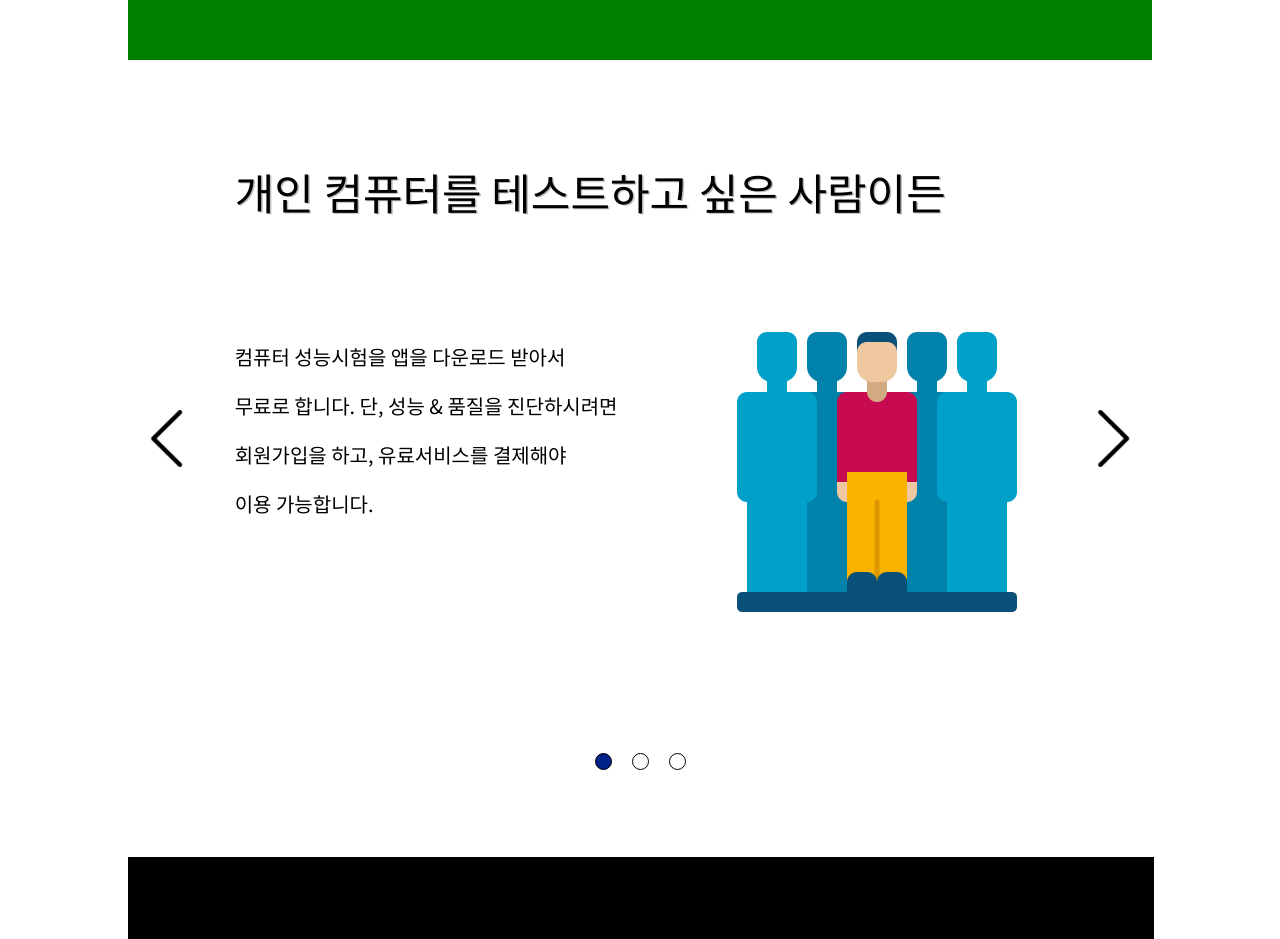
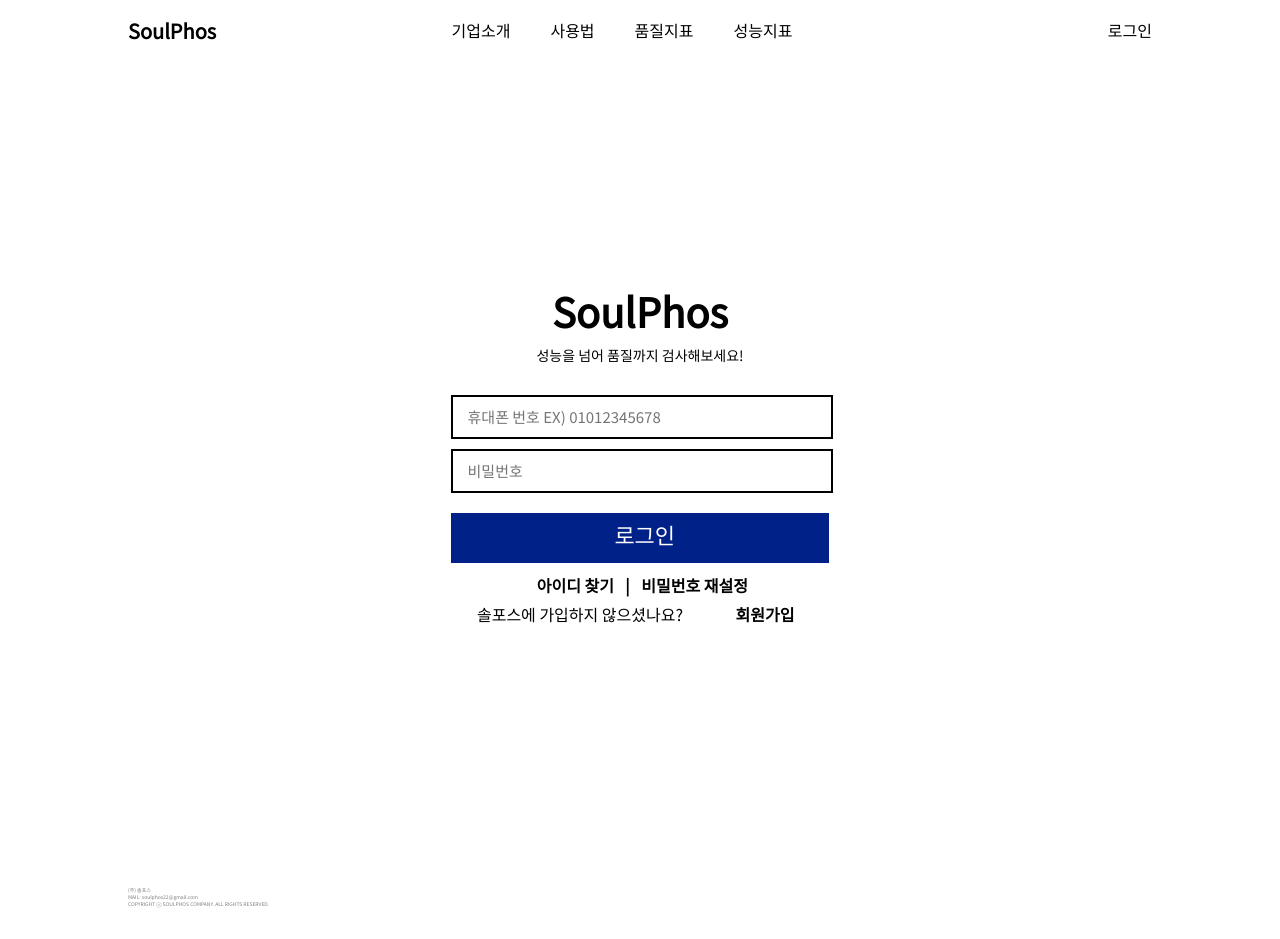
Before and after one commit to SoulPhos/SoulPhos, a React (Create React App) app in the folder front/soulphos/: page /login in a window 1280 px wide. Built offline with nearby package versions, Linux system fonts and the light colour scheme; a web font is replaced by a local one.

Commit message:
[feat] 페이지 이동 삽입

```diff
--- a/front/soulphos/src/App.js
+++ b/front/soulphos/src/App.js
@@ -1,26 +1,59 @@
 import './App.css';
 import React from 'react';
-import { BrowserRouter, Route, Switch } from 'react-router-dom';
+import { BrowserRouter as Router, Route, Routes} from 'react-router-dom';
 
-import Main from './screens/Main';
+// 리덕스랑 같은 history
+import { ConnectedRouter } from "connected-react-router";
+import { history } from "./redux/configureStore";
+
+import Main from './screens/Main'
+import Login from './screens/Login';
+
+// 기업소개
+import CompanyIntroduction from './screens/CompanyIntroduction';
+
+// 지표
+import PerformanceIndicator from './screens/PerformanceIndicator'
+import QualityIndicator from './screens/QualityIndicator'
+
+// 사용법
+import Use from './screens/Use'
+
+// 마이페이지
+import MypageVerify from './screens/MypageVerify';
+import Mypage from './screens/Mypage';
+import MypageModify from './screens/MypageModify';
+
 
 export default function App() {
   return (
+    <React.Fragment>
 
-     <Main />
+     <Router>
 
-    /* <Login /> */
+        <Routes>
 
-   /*
-   페이지 이동 코드 우선 주석!
-   <div>
-      <div>
-        <BrowserRouter>
-          <Route exact path="/" component={Header}/>
-          <Route path="/test" component={BannerComponent} />
 
-        </BrowserRouter>
-      </div>
-    </div> */
+          <Route path="/" exact={true} element={<Main/>}/>
+          <Route path="/login" element={<Login/>}/>
+
+          <Route path="/companyintroduction" element={<CompanyIntroduction/>}/>
+          <Route path="/performanceIndicator" element={<PerformanceIndicator/>}/>
+          <Route path="/qualityIndicator" element={<QualityIndicator/>}/>
+
+          <Route path="/use" element={<Use/>}/>
+
+          <Route path="/mypageverify" element={<MypageVerify/>}/>
+          <Route path="/mypage" element={<Mypage/>}/>
+          <Route path="/mypagemodify" element={<MypageModify/>}/>
+
+
+        </Routes>
+
+        </Router>
+
+    </React.Fragment>
+
+
   );
 }
--- a/front/soulphos/src/components/FooterComponent.js
+++ b/front/soulphos/src/components/FooterComponent.js
@@ -7,9 +7,7 @@
 
         <FooterContainer>
                 <FooterContent>(주) 솔포스</FooterContent>
-                <FooterContent>서울 광나루로 9가길 10 대표이사 김창선</FooterContent>
-                <FooterContent>TEL: 010-5309-7884 </FooterContent>
-                <FooterContent>MAIL: petercskim01@naver.com</FooterContent>
+                <FooterContent>MAIL: soulphos22@gmail.com</FooterContent>
                 <FooterContent>COPYRIGHT ⓒ SOULPHOS COMPANY. ALL RIGHTS RESERVED.</FooterContent>
         </FooterContainer>
 
--- a/front/soulphos/src/components/HeaderComponent.js
+++ b/front/soulphos/src/components/HeaderComponent.js
@@ -2,16 +2,20 @@
 import { useMediaQuery } from "react-responsive"
 import styled from 'styled-components';
 import { IoIosMenu } from "react-icons/io";
-import { useHistory } from 'react-router';
+import { useLocation, useNavigate  } from 'react-router';
+
+import { useSelector, useDispatch } from "react-redux";
+import { actionCreators as userActions } from "../redux/modules/user";
 
 const HeaderComponent = (props) => {
-    const [isLogin, setIsLogin] = useState(false); // 로그인 여부 관리하는 상태 값
+
+    const dispatch = useDispatch();
+    const is_login = useSelector((state) => state.user.is_login); // 로그인 여부 관리하는 상태 값
+    const navigate  = useNavigate();
     const [sideMenu, setsideMenu] = useState(null); // 사이드 메뉴 관리하는 상태 값
     const [menu, setMenu] = useState(false) // reactHooks
     const [currentClick, setCurrentClick] = React.useState(null);
     const [prevClick, setPrevClick] = React.useState(null);
-
-    //const history = useHistory();
 
     const isPc = useMediaQuery({
         query : "(min-width:1024px)"
@@ -19,25 +23,36 @@
 
     const MenuItemClick = (e) => {
         setCurrentClick(e.target.id); // 해당 엘리먼트의 id값
-        alert(e.target.id + " 눌렸습니다.")
-        //history.push(`/${e.target.id}`);
+        //alert(e.target.id + " 눌렸습니다.")
+
+        if(e.target.id === "qualityindicator" && is_login === false){
+            alert("로그인이 필요한 서비스입니다.")
+            navigate(`/login`);
+        }else{
+            navigate(`/${e.target.id}`);
+        }
     };
 
-    if(isLogin){
+    const LogOut = () => {
+        navigate("/");
+        dispatch(userActions.logOut({}));
+    }
+
+    if(is_login){
         return (
             <HeaderContainer>
                 {isPc?
                     <PcContainer>
-                        <Home>SoulPhos</Home>
+                        <Home id="" onClick={MenuItemClick}>SoulPhos</Home>
                         <MenuBox>
-                            <Menu id="introduction" onClick={MenuItemClick}>기업소개</Menu>
+                            <Menu id="companyintroduction" onClick={MenuItemClick}>기업소개</Menu>
                             <Menu id="use" onClick={MenuItemClick}>사용법</Menu>
-                            <Menu id="performance" onClick={MenuItemClick}>품질지표</Menu>
-                            <Menu id="quality" onClick={MenuItemClick}>성능지표</Menu>
+                            <Menu id="qualityindicator" onClick={MenuItemClick}>품질지표</Menu>
+                            <Menu id="performanceindicator" onClick={MenuItemClick}>성능지표</Menu>
                         </MenuBox>
                         <LogBox>
-                            <Log id="logout" onClick={MenuItemClick}>로그아웃</Log>
-                            <Log id="mypage" onClick={MenuItemClick}>마이페이지</Log>
+                            <Log id="logout" onClick={LogOut}>로그아웃</Log>
+                            <Log id="mypageverify" onClick={MenuItemClick}>마이페이지</Log>
                         </LogBox>
                     </PcContainer>
                     :
@@ -57,12 +72,12 @@
         <HeaderContainer>
                 {isPc?
                     <PcContainer>
-                        <Home>SoulPhos</Home>
+                        <Home id="" onClick={MenuItemClick}>SoulPhos</Home>
                         <MenuBox>
-                            <Menu id="introduction" onClick={MenuItemClick}>기업소개</Menu>
+                            <Menu id="companyintroduction" onClick={MenuItemClick}>기업소개</Menu>
                             <Menu id="use" onClick={MenuItemClick}>사용법</Menu>
-                            <Menu id="performance" onClick={MenuItemClick}>품질지표</Menu>
-                            <Menu id="quality" onClick={MenuItemClick}>성능지표</Menu>
+                            <Menu id="qualityindicator" onClick={MenuItemClick}>품질지표</Menu>
+                            <Menu id="performanceindicator" onClick={MenuItemClick}>성능지표</Menu>
                         </MenuBox>
                         <LogBox>
                             <Log id="login" onClick={MenuItemClick}>로그인</Log>
--- a/front/soulphos/src/screens/Login.js
+++ b/front/soulphos/src/screens/Login.js
@@ -1,9 +1,16 @@
 import React, { useEffect, useState } from 'react';
+import {actionCreators as userActions} from "../redux/modules/user";
+import { useDispatch } from "react-redux";
+import { useLocation, useNavigate  } from 'react-router';
 import styled from 'styled-components';
 import style from '../styles/style';
+import HeaderComponent from '../components/HeaderComponent';
+import FooterComponent from '../components/FooterComponent';
 
 const Login = (props) => {
-    const [isLogin, setIsLogin] = useState(false);
+    const dispatch = useDispatch();
+    const navigate  = useNavigate();
+
 
     const [phoneNumber, setPhoneNumber] = useState('');
     const [password, setPassword] = useState('');
@@ -16,7 +23,10 @@
     };
 
     function LoginClick() {
-        alert('클릭 로그인!');
+        alert('환영합니다.');
+
+        navigate("/");
+        dispatch(userActions.loginAction({user_name: "user_name"}));
     }
 
     var size = { width: window.innerWidth || document.body.clientWidth, height: window.innerHeight || document.body.clientHeight };
@@ -25,7 +35,7 @@
         <Container>
             <InnerContainer>
 
-                <HeaderContainer />
+                <HeaderComponent />
                 <ContentContainer>
                     <LoginContainer>
                         <LogoTxt>SoulPhos</LogoTxt>
@@ -61,7 +71,7 @@
                     </LoginContainer>
 
                 </ContentContainer>
-                <FooterContainer />
+                <FooterComponent />
 
             </InnerContainer>
         </Container>
--- a/front/soulphos/src/screens/Main.js
+++ b/front/soulphos/src/screens/Main.js
@@ -2,8 +2,14 @@
 import styled from 'styled-components';
 import style from '../styles/style';
 import BannerComponent from '../components/BannerComponent';
+import HeaderComponent from '../components/HeaderComponent';
+import FooterComponent from '../components/FooterComponent';
+//import { useLocation, useHistory } from 'react-router';
 
 const Main = (props) => {
+    //const location = useLocation();
+    //const history = useHistory();
+
     const [isLogin, setIsLogin] = useState(false);
 
     var size = { width: window.innerWidth || document.body.clientWidth, height: window.innerHeight || document.body.clientHeight };
@@ -12,13 +18,13 @@
         <Container>
             <InnerContainer>
 
-                <HeaderContainer />
+                <HeaderComponent />
                 <ContentContainer>
 
                     <BannerComponent />
 
                 </ContentContainer>
-                <FooterContainer />
+                <FooterComponent />
 
             </InnerContainer>
         </Container>
--- a/front/soulphos/src/screens/MypageModify.js
+++ b/front/soulphos/src/screens/MypageModify.js
@@ -1,11 +1,14 @@
 import React, { useEffect, useState } from 'react';
+import { useLocation, useNavigate  } from 'react-router';
+import Modal from 'react-modal';
 import styled from 'styled-components';
 import style from '../styles/style';
 import HeaderComponent from '../components/HeaderComponent';
 import FooterComponent from '../components/FooterComponent';
-import Modal from 'react-modal';
 
 const MypageModify = (props) => {
+    const navigate  = useNavigate();
+
     const [isLogin, setIsLogin] = useState(false);
 
     const [name, setName] = React.useState("정세운"); // 이름 입력
@@ -78,7 +81,8 @@
     };
 
     function modifyClick() {
-        alert('수정 클릭!');
+        alert('수정이 완료되었습니다.');
+        navigate("/mypage");
     }
 
     function secessionClick() {
--- a/front/soulphos/src/screens/MypageVerify.js
+++ b/front/soulphos/src/screens/MypageVerify.js
@@ -1,10 +1,14 @@
 import React, { useEffect, useState } from 'react';
+import { useLocation, useNavigate  } from 'react-router';
 import styled from 'styled-components';
 import style from '../styles/style';
 import HeaderComponent from '../components/HeaderComponent';
 import FooterComponent from '../components/FooterComponent';
 
 const MypageVerify = (props) => {
+
+    const navigate  = useNavigate();
+
     const [isLogin, setIsLogin] = useState(false);
     const [password, setPassword] = useState('');
 
@@ -13,7 +17,7 @@
     };
 
     function ConfirmClick() {
-        alert('확인 클릭!');
+        navigate(`/mypage`);
     }
 
     return (
```
Also changed, not shown: front/soulphos/src/screens/Mypage.js (+5 -5 lines).
